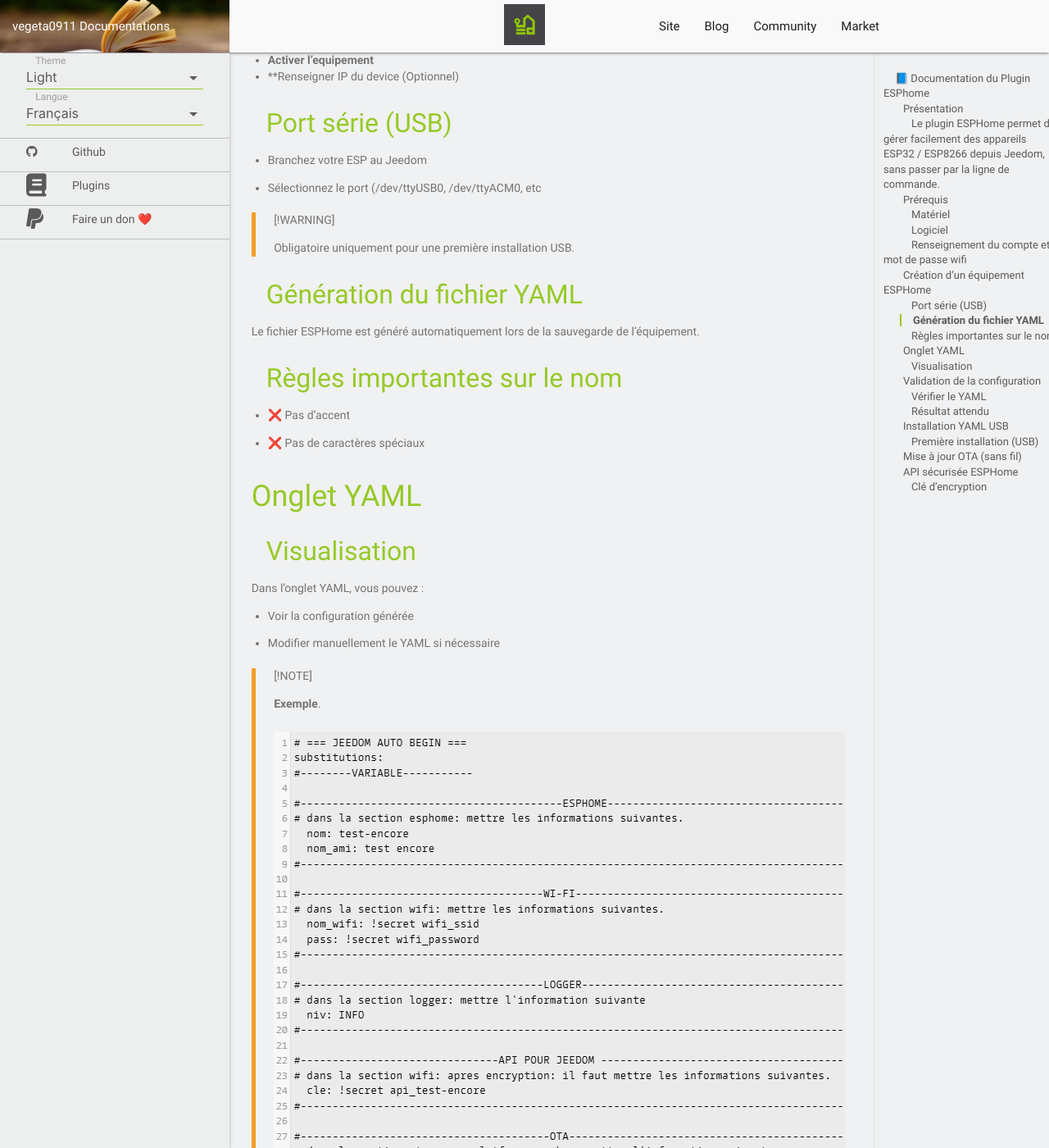
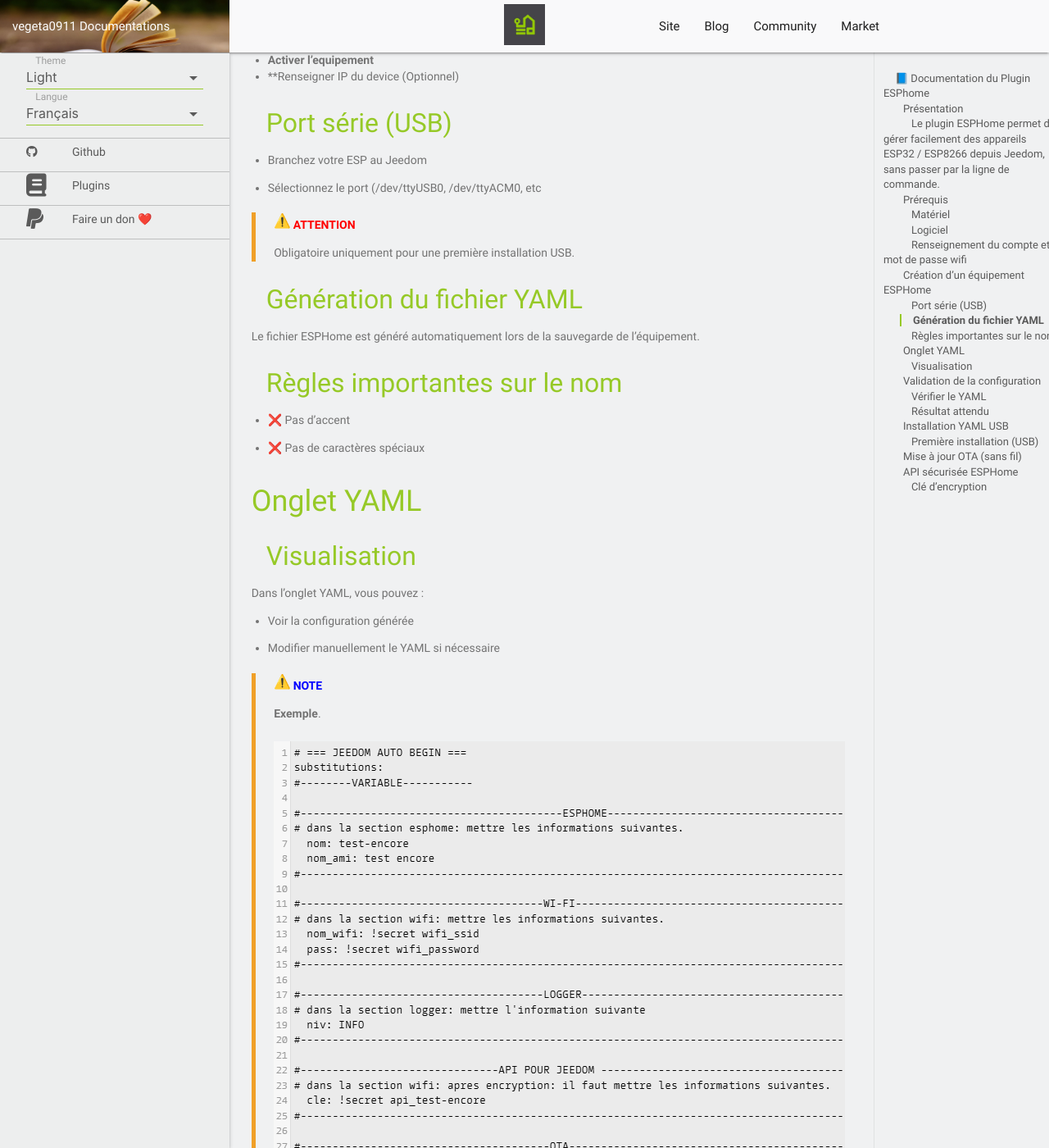
Before and after one commit to vegeta0911/documentation, a Jekyll site: the page built from plugins/fr_FR/ESPhome/index.md, in a window 1280 px wide and 1400 px high, scrolled down 1581 px. Shown: the whole window at 82% size. Built offline with Jekyll 4.4.1, drawn with Linux system fonts in a browser that asks for light colours; nearby versions of some CDN libraries; emoji names are drawn with the system emoji font; our own code applies the rules of GitHub Pages for plain Markdown files; library files that are not in the unit come from our copies.

Commit message:
Update warnings and notes in index.md

```diff
--- a/plugins/fr_FR/ESPhome/index.md
+++ b/plugins/fr_FR/ESPhome/index.md
@@ -60,7 +60,7 @@
 
 - Sélectionnez le port (/dev/ttyUSB0, /dev/ttyACM0, etc
 
-> [!WARNING]
+> <strong><span style="color:red"><img class="emoji responsive-img" title=":warning:" alt=":warning:" src="https://github.githubassets.com/images/icons/emoji/unicode/26a0.png" height="20" width="20" loading="lazy"> ATTENTION</span></strong>
 >
 > Obligatoire uniquement pour une première installation USB.
 
@@ -81,7 +81,7 @@
 
 - Modifier manuellement le YAML si nécessaire
 
-> [!NOTE]
+> <strong><span style="color:blue"><img class="emoji responsive-img" title=":note:" alt=":warning:" src="https://github.githubassets.com/images/icons/emoji/unicode/26a0.png" height="20" width="20" loading="lazy"> NOTE</span></strong>
 >
 > **Exemple**.
 >
```
